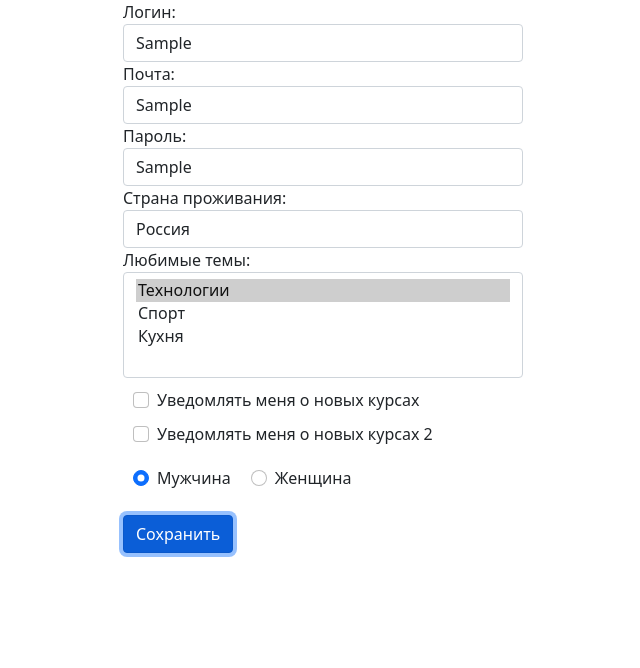
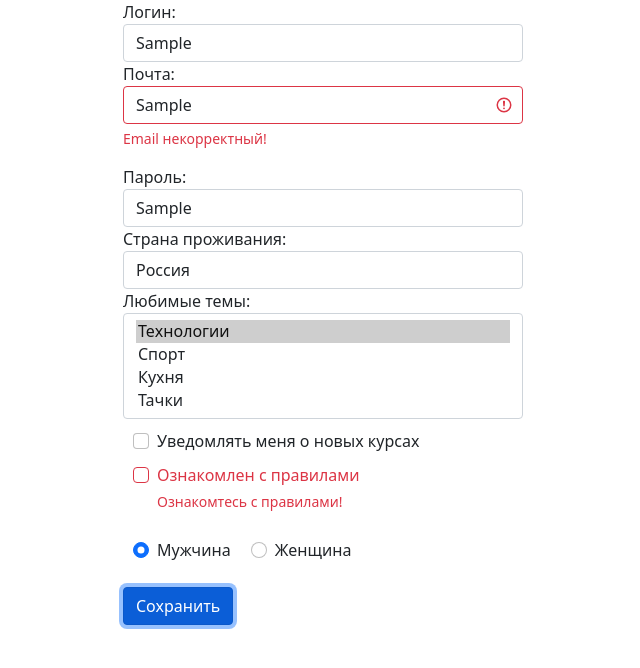
Before and after one commit to GHJKer/lesson-4-git, a Vue app: page / in a window 1280 px wide. Both pictures are taken after typing "Sample", "Sample", "Sample" into the empty fields and a click on the button "Сохранить". Shown: the top 668 px of the page, without its empty margins (317-957 px from the left). Built offline with nearby package versions, Linux system fonts and the light colour scheme.

Commit message:
validation homework
added validation of several elements

```diff
--- a/src/components/myForm.vue
+++ b/src/components/myForm.vue
@@ -20,16 +20,27 @@
       <input
         id="email"
         class="form-control"
+        :class="$v.form.email.$error ? 'is-invalid' : ''"
         v-model.trim="form.email"
       >
+      <p v-if="$v.form.login.$dirty && !$v.form.email.required" class="invalid-feedback">
+        Обязательное поле
+      </p>
+      <p v-if="$v.form.login.$dirty && !$v.form.email.email" class="invalid-feedback">
+        Email некорректный!
+      </p>
     </div>
     <div class="form-group">
       <label for="password">Пароль:</label>
       <input
         id="password"
         class="form-control"
+        :class="$v.form.password.$error ? 'is-invalid' : ''"
         v-model.trim="form.password"
       >
+      <p v-if="$v.form.login.$dirty && !$v.form.password.required" class="invalid-feedback">
+        Обязательное поле
+      </p>
     </div>
     <div class="from-group">
       <label for="country">Страна проживания:</label>
@@ -43,21 +54,32 @@
     </div>
     <div class="from-group">
       <label for="themes">Любимые темы:</label>
-      <select id="themes" class="form-control" v-model="form.favouriteThemes" multiple>
+      <select id="themes"
+      class="form-control"
+      :class="$v.form.favouriteThemes.$error ? 'is-invalid' : ''"
+      v-model="form.favouriteThemes" multiple>
         <option
         v-for="(theme, index) in themes"
         :value="theme.value"
         :key="index"
         >{{ theme.label }}</option>
       </select>
+      <p v-if="$v.form.login.$dirty && !$v.form.favouriteThemes.maxLength" class="invalid-feedback">
+        Не более 3-х тем!
+      </p>
     </div>
     <div class="form-group form-check">
       <input type="checkbox" value="1" class="form-check-input" id="notification" v-model="form.mailing">
       <label for="notification" class="form-check-label">Уведомлять меня о новых курсах</label>
     </div>
     <div class="form-group form-check">
-      <input type="checkbox" value="2" class="form-check-input" id="notification" v-model="form.mailing">
-      <label for="notification" class="form-check-label">Уведомлять меня о новых курсах 2</label>
+      <input type="checkbox" value="2" class="form-check-input" id="notification"
+      :class="$v.form.mailing.$error ? 'is-invalid' : ''"
+      v-model="form.mailing">
+      <label for="notification" class="form-check-label">Ознакомлен с правилами</label>
+      <p v-if="$v.form.login.$dirty && !$v.form.mailing.required" class="invalid-feedback">
+        Ознакомтесь с правилами!
+      </p>
     </div>
     <div class="flex">
       <div class="form-check">
@@ -75,7 +97,7 @@
 
 <script>
 import { validationMixin } from 'vuelidate'
-import { required, minLength, email } from 'vuelidate/lib/validators'
+import { required, minLength, maxLength, email } from 'vuelidate/lib/validators'
 
 export default {
   name: "myForm",
@@ -120,20 +142,26 @@ export default {
           label: 'Кухня',
           value: 'Cuisine'
         },
+        {
+          label: 'Тачки',
+          value: 'Cars'
+        }
       ]
     };
   },
   validations: {
     form: {
       login: {required, minLength: minLength(5)},
-      password: {required, email},
-      email: {required}
+      password: {required},
+      email: {required, email},
+      favouriteThemes: {maxLength: maxLength(3)},
+      mailing: {required}
     }
   },
   methods: {
     checkForm () {
       this.$v.form.$touch()
-      if (this.$v.form.$error) {
+      if (!this.$v.form.$error) {
         console.log('Валидация прошла успешно')
 
       }
```
Also changed, not shown: 1 other file (tests, documents, lock files or other folders).
